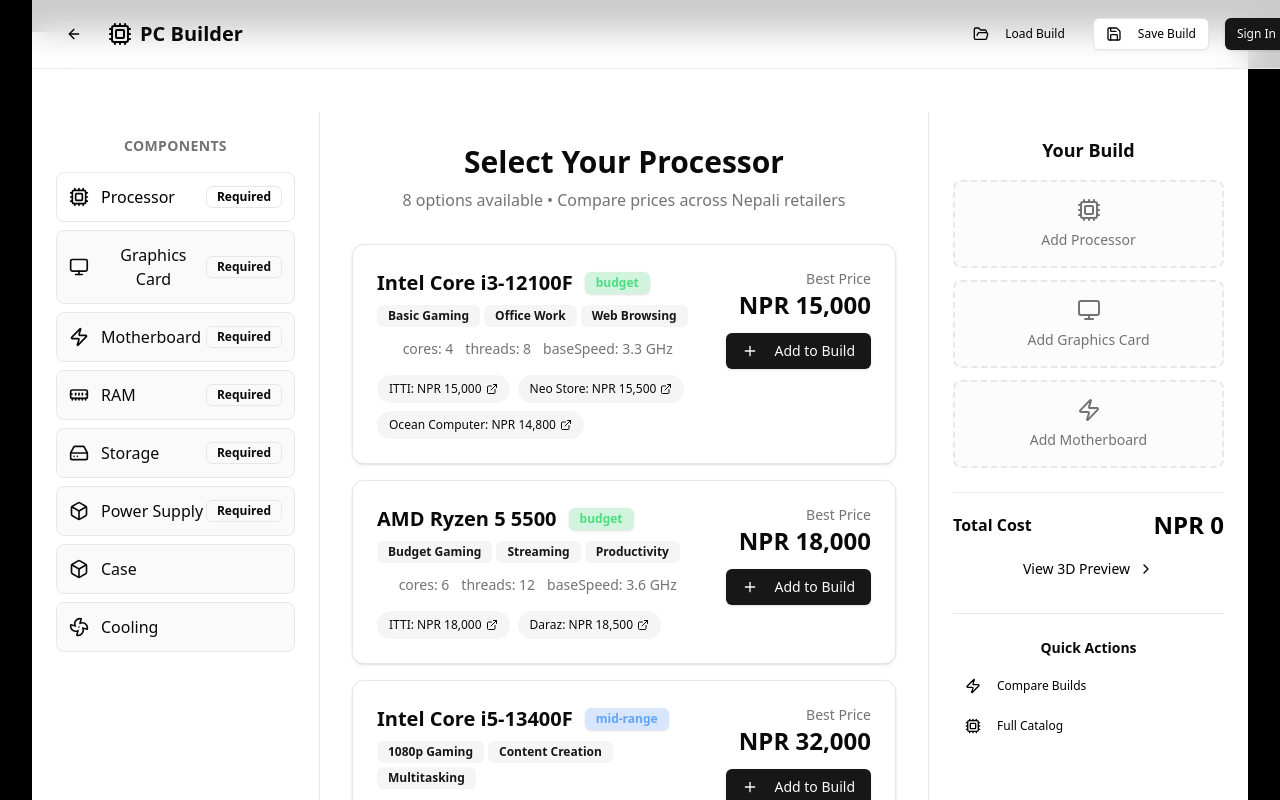
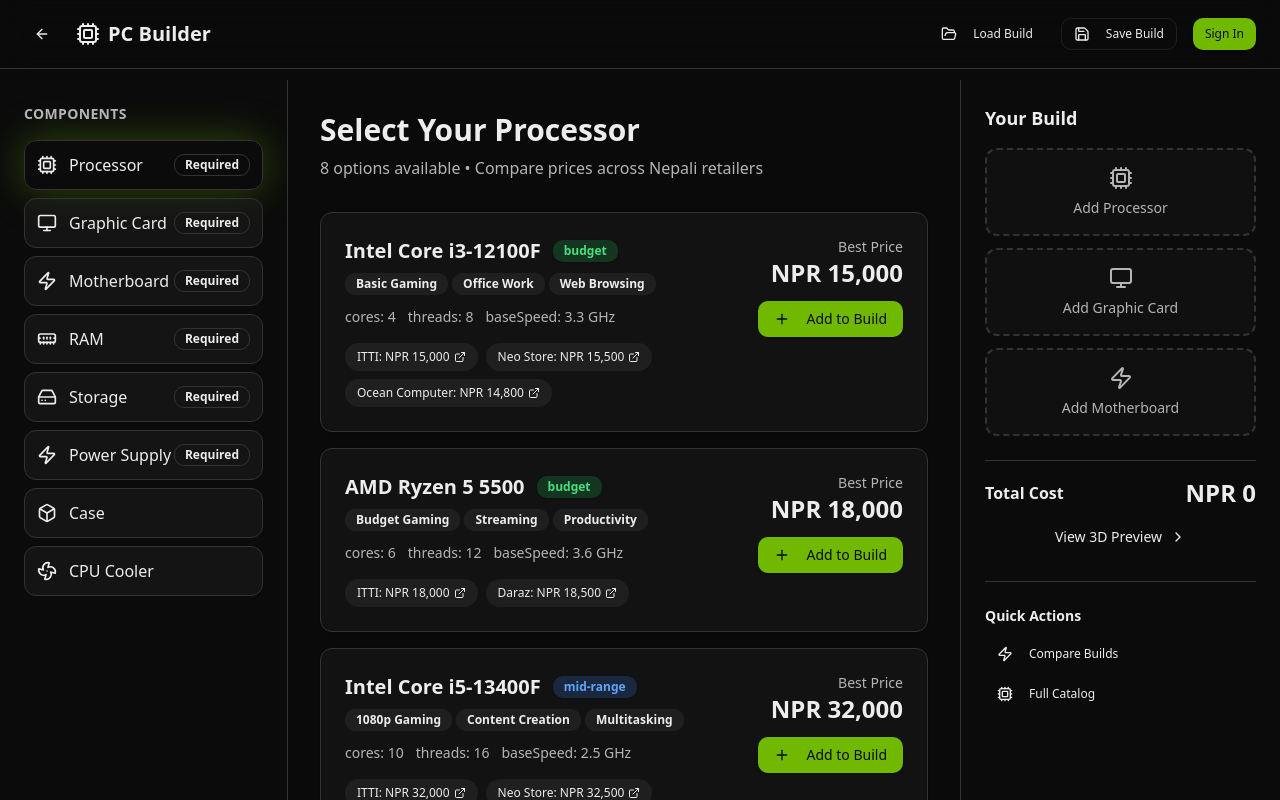
Before and after one commit to NitikGit/DraftMyPC, a React app in the folder frontend/: page /builder in a window 1280 px wide. Shown: the top 800 px of the page. Built offline with nearby package versions, Linux system fonts and the light colour scheme; the HTML template or start-up script is replaced by a standard one.

Commit message:
Builder page API fixes

```diff
--- a/frontend/src/App.css
+++ b/frontend/src/App.css
@@ -1,9 +1,3 @@
-#root {
-  max-width: 1280px;
-  margin: 0 auto;
-  padding: 2rem;
-  text-align: center;
-}
 
 .logo {
   height: 6em;
--- a/frontend/src/index.css
+++ b/frontend/src/index.css
@@ -2,67 +2,65 @@
 @tailwind components;
 @tailwind utilities;
 
-html, body, #root {
-  margin: 0;
-  padding: 0;
-  height: 100%;
-  background-color: black;
+@layer base {
+  :root {
+    --background: 0 0% 4%;
+    --foreground: 0 0% 93%;
+
+    --card: 0 0% 7%;
+    --card-foreground: 0 0% 93%;
+
+    --popover: 0 0% 7%;
+    --popover-foreground: 0 0% 93%;
+
+    --primary: 83 100% 36%;
+    --primary-foreground: 0 0% 4%;
+
+    --secondary: 0 0% 12%;
+    --secondary-foreground: 0 0% 93%;
+
+    --muted: 0 0% 12%;
+    --muted-foreground: 0 0% 71%;
+
+    --accent: 83 100% 36%;
+    --accent-foreground: 0 0% 4%;
+
+    --destructive: 0 84.2% 60.2%;
+    --destructive-foreground: 0 0% 93%;
+
+    --border: 0 0% 20%;
+    --input: 0 0% 12%;
+    --ring: 83 100% 36%;
+
+    --radius: 0.75rem;
+
+    /* Custom PC Builder colors */
+    --lime: 83 100% 36%;
+    --lime-glow: 83 100% 45%;
+    --glass-border: 0 0% 100%;
+    --dark-base: 0 0% 4%;
+    --dark-card: 0 0% 7%;
+    --dark-secondary: 0 0% 12%;
+
+    /* Gradients */
+    --gradient-lime: linear-gradient(135deg, hsl(83 100% 36%), hsl(83 100% 45%));
+    --gradient-dark: linear-gradient(180deg, hsl(0 0% 4%), hsl(0 0% 7%));
+
+    /* Shadows */
+    --shadow-lime: 0 0 40px hsl(83 100% 36% / 0.3);
+    --shadow-card: 0 10px 30px -10px hsl(0 0% 0% / 0.5);
+
+    /* Transitions */
+    --transition-smooth: all 0.3s cubic-bezier(0.4, 0, 0.2, 1);
+  }
 }
 
+@layer base {
+  * {
+    @apply border-border;
+  }
 
-
-@layer base {
-  :root {
-    --background: 0 0% 100%;
-    --foreground: 0 0% 3.9%;
-    --card: 0 0% 100%;
-    --card-foreground: 0 0% 3.9%;
-    --popover: 0 0% 100%;
-    --popover-foreground: 0 0% 3.9%;
-    --primary: 0 0% 9%;
-    --primary-foreground: 0 0% 98%;
-    --secondary: 0 0% 96.1%;
-    --secondary-foreground: 0 0% 9%;
-    --muted: 0 0% 96.1%;
-    --muted-foreground: 0 0% 45.1%;
-    --accent: 0 0% 96.1%;
-    --accent-foreground: 0 0% 9%;
-    --destructive: 0 84.2% 60.2%;
-    --destructive-foreground: 0 0% 98%;
-    --border: 0 0% 89.8%;
-    --input: 0 0% 89.8%;
-    --ring: 0 0% 3.9%;
-    --chart-1: 12 76% 61%;
-    --chart-2: 173 58% 39%;
-    --chart-3: 197 37% 24%;
-    --chart-4: 43 74% 66%;
-    --chart-5: 27 87% 67%;
-    --radius: 0.5rem;
-  }
-  .dark {
-    --background: 0 0% 3.9%;
-    --foreground: 0 0% 98%;
-    --card: 0 0% 3.9%;
-    --card-foreground: 0 0% 98%;
-    --popover: 0 0% 3.9%;
-    --popover-foreground: 0 0% 98%;
-    --primary: 0 0% 98%;
-    --primary-foreground: 0 0% 9%;
-    --secondary: 0 0% 14.9%;
-    --secondary-foreground: 0 0% 98%;
-    --muted: 0 0% 14.9%;
-    --muted-foreground: 0 0% 63.9%;
-    --accent: 0 0% 14.9%;
-    --accent-foreground: 0 0% 98%;
-    --destructive: 0 62.8% 30.6%;
-    --destructive-foreground: 0 0% 98%;
-    --border: 0 0% 14.9%;
-    --input: 0 0% 14.9%;
-    --ring: 0 0% 83.1%;
-    --chart-1: 220 70% 50%;
-    --chart-2: 160 60% 45%;
-    --chart-3: 30 80% 55%;
-    --chart-4: 280 65% 60%;
-    --chart-5: 340 75% 55%;
+  body {
+    @apply bg-background text-foreground;
   }
 }
--- a/frontend/src/pages/Builder.jsx
+++ b/frontend/src/pages/Builder.jsx
@@ -35,20 +35,20 @@
   motherboard: Zap,
   ram: MemoryStick,
   storage: HardDrive,
-  psu: Box,
+  psu: Zap,
   case: Box,
   cooler: Fan
 };
 
 const categories = [
   { id: "cpu", name: "Processor", required: true },
-  { id: "gpu", name: "Graphics Card", required: true },
+  { id: "gpu", name: "Graphic Card", required: true },
   { id: "motherboard", name: "Motherboard", required: true },
   { id: "ram", name: "RAM", required: true },
   { id: "storage", name: "Storage", required: true },
   { id: "psu", name: "Power Supply", required: true },
   { id: "case", name: "Case", required: false },
-  { id: "cooler", name: "Cooling", required: false },
+  { id: "cooler", name: "CPU Cooler", required: false },
 ];
 
 const Builder = () => {
@@ -71,7 +71,7 @@
     return Object.values(selectedComponents).reduce((sum, comp) => sum + (comp?.price || 0), 0);
   }, [selectedComponents]);
 
-  // Calculate compatibility score (simplified)
+  // Calculate compatibility score
   const compatibilityScore = useMemo(() => {
     const selected = Object.values(selectedComponents).filter(Boolean);
     if (selected.length === 0) return 0;
@@ -150,7 +150,6 @@
 
   return (
     <div className="min-h-screen bg-background">
-      {/* Header */}
       <nav className="fixed top-0 w-full z-50 bg-background/80 backdrop-blur-lg border-b border-glass-border">
         <div className="container mx-auto px-6 py-4 flex items-center justify-between">
           <div className="flex items-center gap-4">
@@ -275,7 +274,6 @@
       </nav>
 
       <div className="pt-20 flex">
-        {/* Left Sidebar - Categories */}
         <aside className="w-72 border-r border-glass-border bg-card/30 p-6 overflow-y-auto h-[calc(100vh-5rem)] sticky top-20">
           <h3 className="text-sm font-semibold text-muted-foreground mb-4 uppercase tracking-wide">
             Components
@@ -290,8 +288,8 @@
                   key={category.id}
                   onClick={() => setSelectedCategory(category.id)}
                   className={`w-full flex items-center justify-between p-3 rounded-lg transition-all duration-300 ${
-                    selectedCategory === category.id
-                      ? "bg-lime/10 border border-lime/30 text-lime"
+                   selectedCategory === category.id
+                      ? "bg-lime/10 border border-lime/40 text-lime shadow-[0_0_40px_hsl(83_100%_36%/0.35)]"
                       : isSelected
                       ? "bg-secondary border border-lime/20 text-foreground"
                       : "bg-secondary/50 border border-glass-border text-foreground hover:border-lime/20 hover:bg-secondary"
@@ -314,7 +312,6 @@
           </div>
         </aside>
 
-        {/* Main Content - Component Selection */}
         <main className="flex-1 p-8">
           <div className="max-w-5xl mx-auto">
             <div className="mb-8">
@@ -362,7 +359,6 @@
                         ))}
                       </div>
 
-                      {/* Retailer Links */}
                       <div className="flex flex-wrap gap-2">
                       {component.retailerLinks.map((link, i) => (
                         <a
@@ -408,7 +404,6 @@
           </div>
         </main>
 
-        {/* Right Sidebar - Build Summary */}
         <aside className="w-80 border-l border-glass-border bg-card/30 p-6 overflow-y-auto h-[calc(100vh-5rem)] sticky top-20">
           <h3 className="text-lg font-bold text-foreground mb-4">Your Build</h3>
 
--- a/frontend/src/pages/Catalog.jsx
+++ b/frontend/src/pages/Catalog.jsx
@@ -0,0 +1,5 @@
+const Catalog = () => {
+  return <div>Catalog Page</div>;
+};
+
+export default Catalog;
--- a/frontend/src/pages/CompareBuilds.jsx
+++ b/frontend/src/pages/CompareBuilds.jsx
@@ -0,0 +1,5 @@
+const CompareBuilds = () => {
+  return <div>Builds Page</div>;
+};
+
+export default CompareBuilds;
--- a/frontend/src/pages/ThreeDBuilder.jsx
+++ b/frontend/src/pages/ThreeDBuilder.jsx
@@ -0,0 +1,5 @@
+const ThreeDBuilder = () => {
+  return <div>Builder Page</div>;
+};
+
+export default ThreeDBuilder;
```
